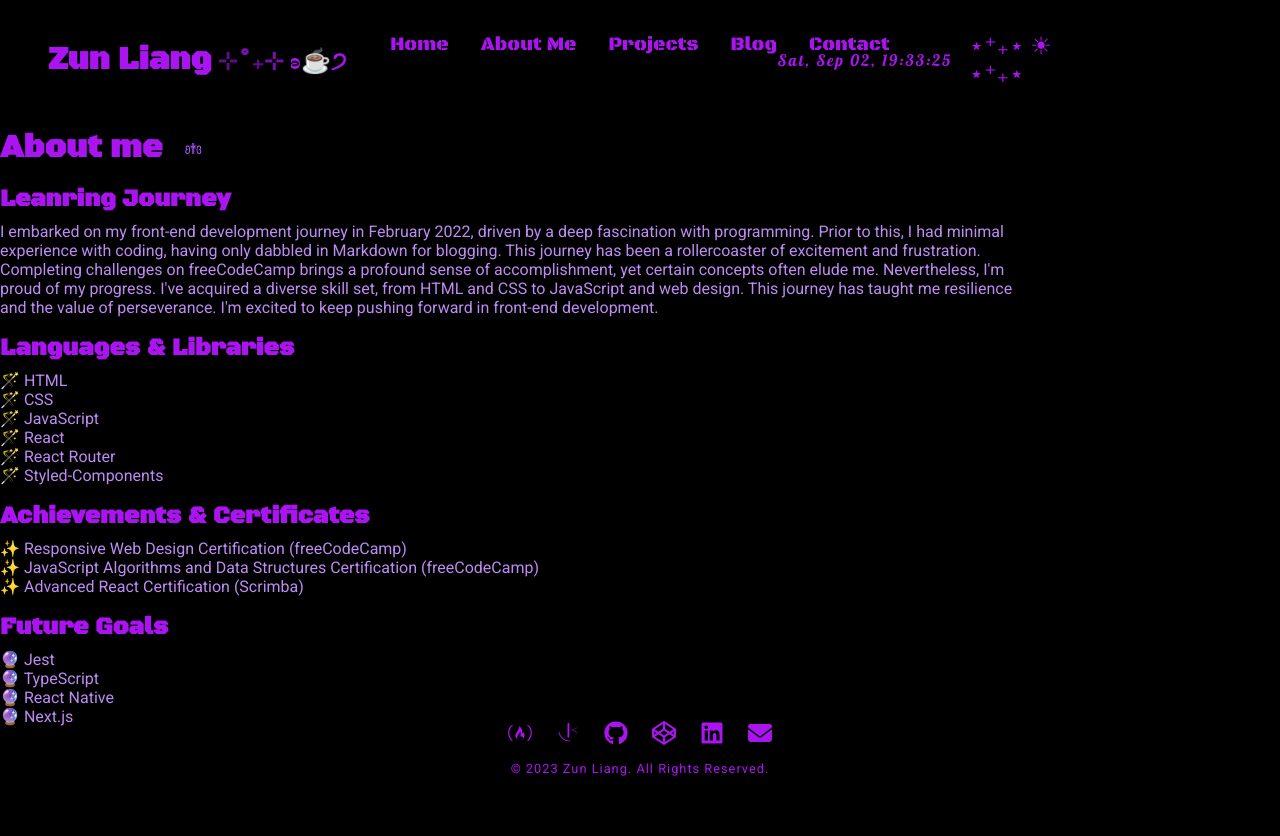
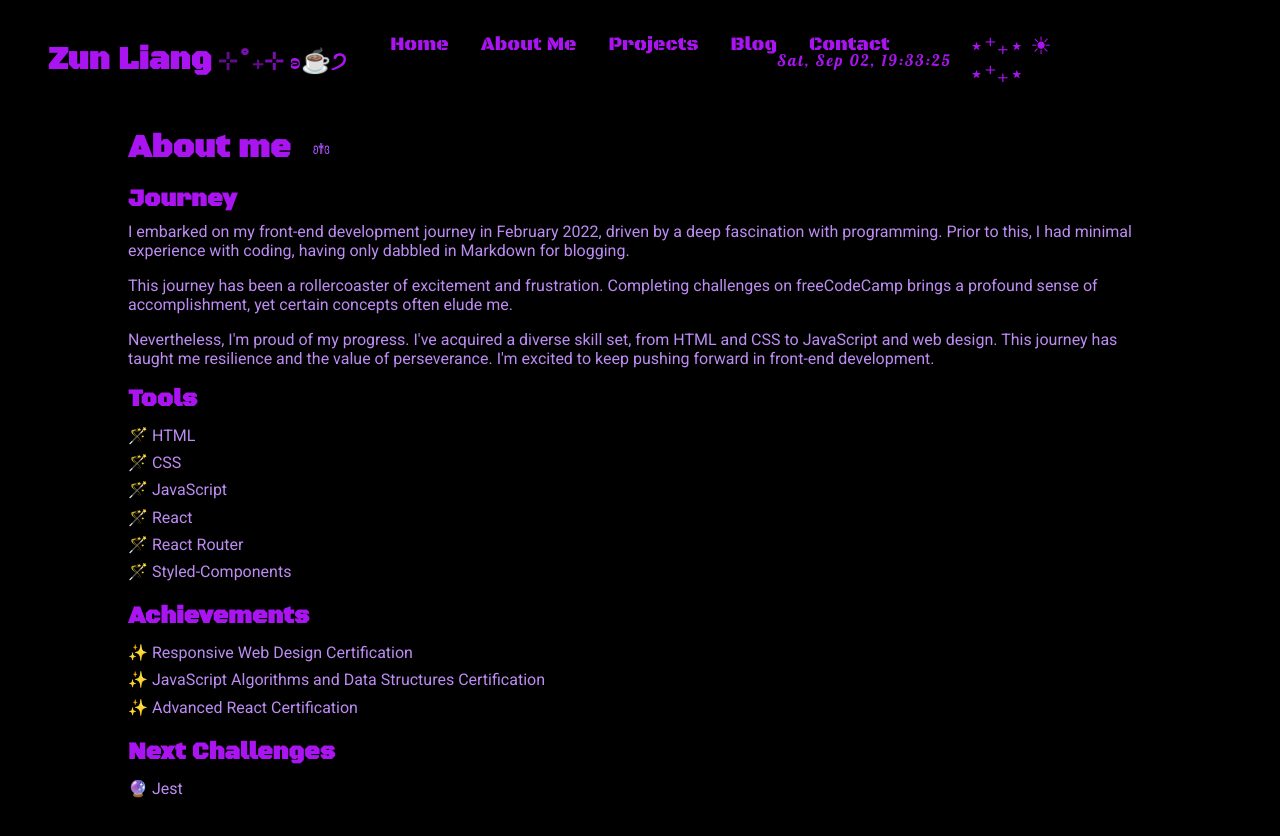
Before and after one commit to zun-liang/portfolio, a React (Vite) app: page /about in a window 1280 px wide. Shown: the top 836 px of the page. After the commit the page ends 800 px from the top, so only its background shows below. Built offline with nearby package versions, Linux system fonts and the light colour scheme.

Commit message:
update styles

```diff
--- a/src/App.jsx
+++ b/src/App.jsx
@@ -1,4 +1,4 @@
-import { useState } from "react";
+import { useState, useEffect } from "react";
 import { Route, Routes } from "react-router-dom";
 import styled from "styled-components";
 
@@ -12,12 +12,24 @@ import GlobalStyles from "./GlobalStyles";
 
 const AppContainer = styled.div`
   width: 100vw;
+  height: var(--app-height);
 `;
 
 const App = () => {
   const Hour = new Date().getHours();
   const isLight = Hour < 18 && Hour >= 6;
   const [theme, setTheme] = useState(isLight);
+
+  const setAppHeight = () => {
+    const doc = document.documentElement;
+    doc.style.setProperty("--app-height", `${window.innerHeight}px`);
+  };
+
+  useEffect(() => {
+    window.addEventListener("resize", setAppHeight);
+    setAppHeight();
+    return () => window.removeEventListener("resize", setAppHeight);
+  }, []);
 
   return (
     <>
--- a/src/GlobalStyles.jsx
+++ b/src/GlobalStyles.jsx
@@ -18,14 +18,14 @@ const GlobalStyles = createGlobalStyle`
   --dark-secondary: #bc8cf2;
   --dark-tertiary: #9f5af6;
   --dark-hover: white;
+  --app-height: 100%;
 }
 
 html,
 body {
   width: 100vw;
   height: 100%;
-  //min-height: 100vh;
-  //overflow-x: hidden;
+  overflow-x: hidden;
   font-size: 14px;
   font-family: "Roboto", sans-serif;
   color: ${({ $theme }) =>
--- a/src/components/Footer.jsx
+++ b/src/components/Footer.jsx
@@ -13,8 +13,6 @@ import { ReactComponent as FEM } from "../assets/images/frontend-mentor.svg";
 const StyledFooter = styled.footer`
   width: 100%;
   padding: 1.5rem;
-  position: fixed;
-  bottom: 0;
 `;
 const StyledList = styled.ul`
   display: flex;
@@ -51,6 +49,7 @@ const StyledP = styled.p`
 `;
 
 const Footer = ({ theme }) => {
+  const Year = new Date().getFullYear();
   return (
     <StyledFooter $theme={theme}>
       <StyledList>
@@ -91,7 +90,7 @@ const Footer = ({ theme }) => {
           </StyledLinkEn>
         </StyledListItem>
       </StyledList>
-      <StyledP>© 2023 Zun Liang. All Rights Reserved.</StyledP>
+      <StyledP>© {Year} Zun Liang. All Rights Reserved.</StyledP>
     </StyledFooter>
   );
 };
--- a/src/components/Header.jsx
+++ b/src/components/Header.jsx
@@ -6,8 +6,10 @@ import styled from "styled-components";
 
 const StyledHeader = styled.header`
   width: 100%;
-  padding: 1rem;
-  display: grid;
+  padding: 1.8rem;
+  display: flex;
+  flex-direction: column;
+  align-items: flex-end;
   @media (min-width: 800px) {
     padding: 2rem 3rem 0;
     display: grid;
@@ -62,9 +64,9 @@ const Overlay = styled.div`
   }
 `;
 const StyledNav = styled.nav`
-  width: 70vw;
-  height: 40vh;
-  border-radius: 0.5rem;
+  width: 80vw;
+  height: 50vh;
+  border-radius: 1rem;
   position: absolute;
   background-color: ${({ $theme }) =>
     $theme ? "var(--light-background)" : "var(--dark-background)"};
@@ -85,10 +87,9 @@ const StyledList = styled.ul`
   flex-direction: column;
   align-items: center;
   justify-content: center;
-  gap: 1rem;
+  gap: 2rem;
   @media (min-width: 800px) {
     flex-direction: row;
-    gap: 2rem;
   }
 `;
 const StyledListItem = styled.li`
@@ -100,7 +101,7 @@ const StyledListItem = styled.li`
   }
 `;
 const MenuBorder = styled(StyledListItem)`
-  font-size: 1.3rem;
+  font-size: 1.5rem;
   margin: 1rem;
   @media (min-width: 800px) {
     display: none;
@@ -126,10 +127,10 @@ const StyledLink = styled(Link)`
   }
 `;
 const Time = styled.p`
-  text-align: center;
+  width: 50%;
   font-family: "Lobster", cursive;
   letter-spacing: 2px;
-  margin: 0.5rem;
+  margin: 0.5rem 0;
   @media (min-width: 800px) {
     justify-self: end;
     width: 12rem;
@@ -137,8 +138,10 @@ const Time = styled.p`
 `;
 const ThemeSwitch = styled.p`
   font-size: 1.5rem;
-  justify-self: end;
   cursor: pointer;
+  @media (min-width: 800px) {
+    justify-self: end;
+  }
 `;
 
 const Header = ({ theme, setTheme }) => {
@@ -196,8 +199,10 @@ const Header = ({ theme, setTheme }) => {
                 Projects
               </StyledLink>
             </StyledListItem>
-            <MenuBorderVertical>⏝⊹⌣⊹⏝⊹⌣⊹⏝⊹⌣⊹⏝⊹⌣⊹⏝</MenuBorderVertical>
-            <MenuBorderVerticalRight>⏜⊹⌢⊹⏜⊹⌢⊹⏜⊹⌢⊹⏜⊹⌢⊹⏜</MenuBorderVerticalRight>
+            <MenuBorderVertical>⏝⊹⌣⊹⏝⊹⌣⊹⏝⊹⌣⊹⏝⊹⌣⊹⏝⊹⌣⊹⏝</MenuBorderVertical>
+            <MenuBorderVerticalRight>
+              ⏜⊹⌢⊹⏜⊹⌢⊹⏜⊹⌢⊹⏜⊹⌢⊹⏜⊹⌢⊹⏜
+            </MenuBorderVerticalRight>
             <StyledListItem>
               <StyledLink $theme={theme} to="/blog" onClick={toggleMenu}>
                 Blog
--- a/src/components/Layout.jsx
+++ b/src/components/Layout.jsx
@@ -10,7 +10,7 @@ const LayoutContainer = styled.div`
   height: 100%;
   display: flex;
   flex-direction: column;
-  justify-content: center;
+  justify-content: space-between;
   align-items: center;
 `;
 const Layout = ({ theme, setTheme }) => {
--- a/src/components/Project.jsx
+++ b/src/components/Project.jsx
@@ -1,3 +1,4 @@
+/* eslint-disable react/prop-types */
 import styled from "styled-components";
 
 const ProjectContainer = styled.div`
--- a/src/pages/About.jsx
+++ b/src/pages/About.jsx
@@ -7,6 +7,7 @@ import Logo from "../../public/apple-touch-icon.png";
 const AboutContainer = styled.div`
   width: 80%;
   height: 100%;
+  margin: 0 auto;
   @media (min-width: 800px) {
     padding: 8rem 0;
   }
@@ -49,12 +50,14 @@ const StyledH2 = styled.h2`
   }
 `;
 const StyledP = styled.p`
+  margin-bottom: 1rem;
   color: ${({ $theme }) =>
     $theme ? "var(--light-secondary)" : "var(--dark-secondary)"};
 `;
 const StyledList = styled.ul``;
 const StyledListItem = styled.li`
   list-style: none;
+  line-height: 1.7;
   color: ${({ $theme }) =>
     $theme ? "var(--light-secondary)" : "var(--dark-secondary)"};
 `;
@@ -65,20 +68,24 @@ const About = ({ theme }) => {
         <StyledH1>About me</StyledH1>
         <StyledImg src={Logo} alt="decoration logo" />
       </StyledDiv>
-      <StyledH2>Leanring Journey</StyledH2>
+      <StyledH2>Journey</StyledH2>
       <StyledP $theme={theme}>
         I embarked on my front-end development journey in February 2022, driven
         by a deep fascination with programming. Prior to this, I had minimal
         experience with coding, having only dabbled in Markdown for blogging.
+      </StyledP>
+      <StyledP $theme={theme}>
         This journey has been a rollercoaster of excitement and frustration.
         Completing challenges on freeCodeCamp brings a profound sense of
-        accomplishment, yet certain concepts often elude me. Nevertheless, I'm
-        proud of my progress. I've acquired a diverse skill set, from HTML and
-        CSS to JavaScript and web design. This journey has taught me resilience
-        and the value of perseverance. I'm excited to keep pushing forward in
-        front-end development.
+        accomplishment, yet certain concepts often elude me.
       </StyledP>
-      <StyledH2>Languages & Libraries</StyledH2>
+      <StyledP $theme={theme}>
+        Nevertheless, I'm proud of my progress. I've acquired a diverse skill
+        set, from HTML and CSS to JavaScript and web design. This journey has
+        taught me resilience and the value of perseverance. I'm excited to keep
+        pushing forward in front-end development.
+      </StyledP>
+      <StyledH2>Tools</StyledH2>
       <StyledList>
         <StyledListItem $theme={theme}>🪄 HTML</StyledListItem>
         <StyledListItem $theme={theme}>🪄 CSS</StyledListItem>
@@ -93,7 +100,7 @@ const About = ({ theme }) => {
           target="_blank"
           href="https://github.com/zun-liang/certificates-achievements-archive"
         >
-          Achievements & Certificates
+          Achievements
         </StyledLink>
       </StyledH2>
       <StyledList>
@@ -103,7 +110,7 @@ const About = ({ theme }) => {
             target="_blank"
             href="https://www.freecodecamp.org/certification/zun-liang/responsive-web-design"
           >
-            ✨ Responsive Web Design Certification (freeCodeCamp)
+            ✨ Responsive Web Design Certification
           </StyledLink>
         </StyledListItem>
         <StyledListItem $theme={theme}>
@@ -113,7 +120,6 @@ const About = ({ theme }) => {
             href="https://www.freecodecamp.org/certification/zun-liang/javascript-algorithms-and-data-structures"
           >
             ✨ JavaScript Algorithms and Data Structures Certification
-            (freeCodeCamp)
           </StyledLink>
         </StyledListItem>
         <StyledListItem $theme={theme}>
@@ -122,19 +128,21 @@ const About = ({ theme }) => {
             target="_blank"
             href="https://scrimba.com/certificate/u9enxdu5/greact"
           >
-            ✨ Advanced React Certification (Scrimba)
+            ✨ Advanced React Certification
           </StyledLink>
         </StyledListItem>
       </StyledList>
       <StyledP></StyledP>
       {/*<StyledH2>Contributions</StyledH2>
       <StyledP></StyledP>*/}
-      <StyledH2>Future Goals</StyledH2>
+      <StyledH2>Next Challenges</StyledH2>
       <StyledList>
         <StyledListItem $theme={theme}>🔮 Jest</StyledListItem>
         <StyledListItem $theme={theme}>🔮 TypeScript</StyledListItem>
+        <StyledListItem $theme={theme}>🔮 Next.js</StyledListItem>
         <StyledListItem $theme={theme}>🔮 React Native</StyledListItem>
-        <StyledListItem $theme={theme}>🔮 Next.js</StyledListItem>
+        <StyledListItem $theme={theme}>🔮 Node.js</StyledListItem>
+        <StyledListItem $theme={theme}>🔮 ...</StyledListItem>
       </StyledList>
       <StyledP></StyledP>
     </AboutContainer>
--- a/src/pages/Home.jsx
+++ b/src/pages/Home.jsx
@@ -5,15 +5,19 @@ import SpeechBubble from "../assets/images/pixel-speech-bubble.gif";
 import Profile from "../assets/images/profile.png";
 
 const HomeContainer = styled.div`
-  //width: 50vw;
-  //height: 20rem;
-  //transform: translateY(100%);
-  justify-content: center;
-  align-self: center;
+  width: 70%;
+  height: 60%;
+  position: absolute;
+  top: 50%;
+  left: 50%;
+  transform: translate(-50%, -50%);
   display: grid;
   grid-template-columns: 5rem 1fr;
-  grid-template-rows: 2fr 2fr 1fr;
+  grid-template-rows: 1fr 1fr 1fr;
   align-items: center;
+  @media (min-width: 800px) {
+    grid-template-rows: 2fr 2fr 1fr;
+  }
 `;
 const StyledH1 = styled.h1`
   font-family: "Black Ops One", cursive;
```
